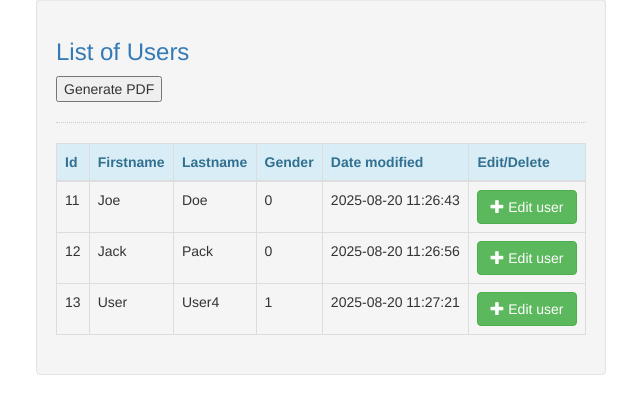
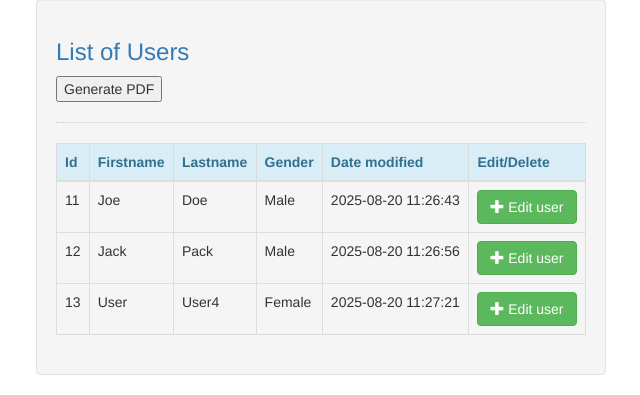
Before and after one commit to tswinyane/users-app, a PHP site: page / in a window 1280 px wide. Shown: the part 438-833 px from the top of the page, without its empty margins (34-674 px from the left). Run offline with PHP 8.4, Linux system fonts and the light colour scheme; data comes from the database, SQL or seed files in the repository.

Commit message:
added the words to the gender listing

```diff
--- a/index.php
+++ b/index.php
@@ -135,7 +135,7 @@
 					    <td><?php echo $fetch['id']?></td>
 						<td><?php echo $fetch['name']?></td>
 						<td><?php echo $fetch['surname']?></td>
-						<td><?php echo $fetch['gender']?></td>
+						<td><?php if($fetch['gender']==0){echo "Male";}else{echo "Female";}?></td>
 						<td><?php echo $fetch['date_modified']?></td>
 						<input type="hidden" name="fname" id="fname" value="<?php echo $fetch['name']?>">
 						<td>
```
